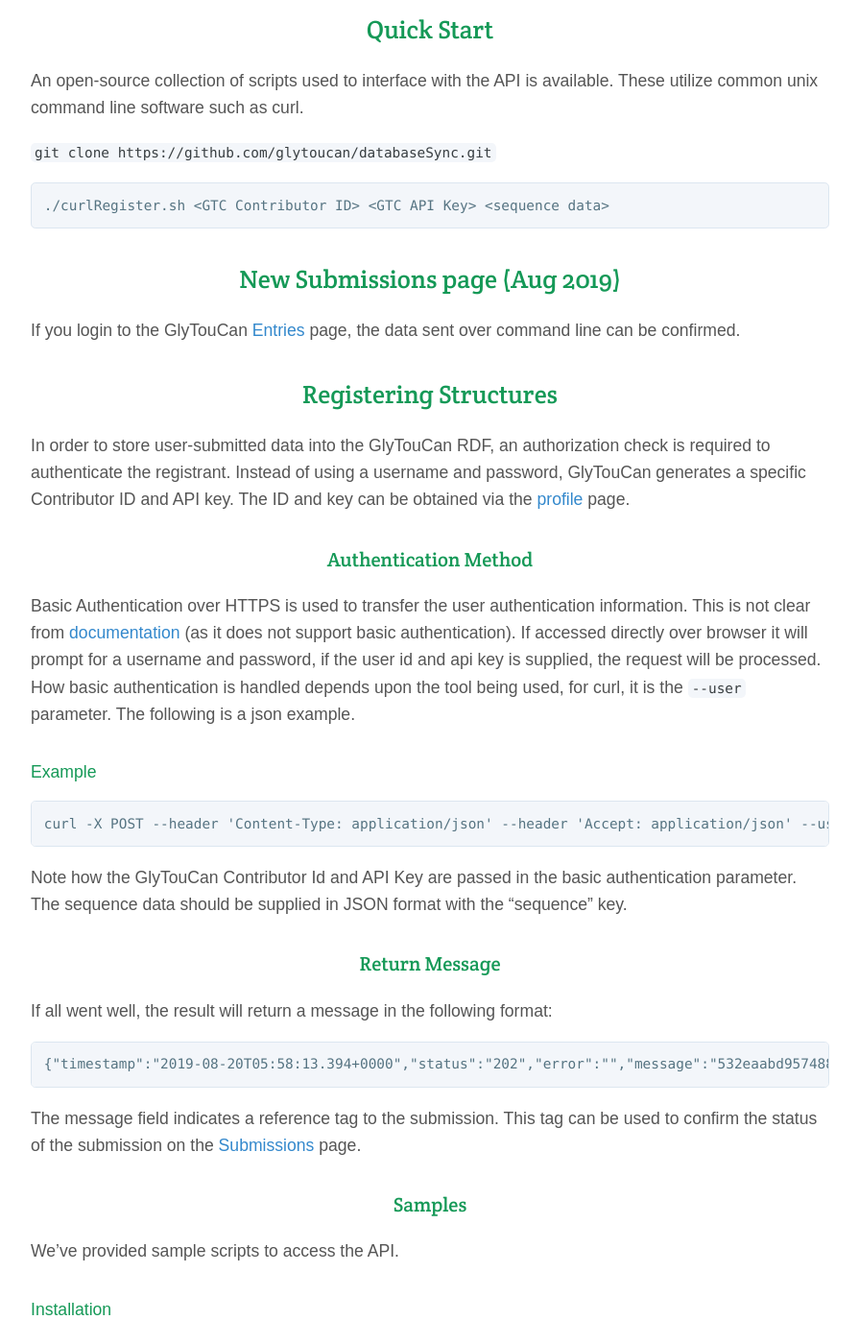
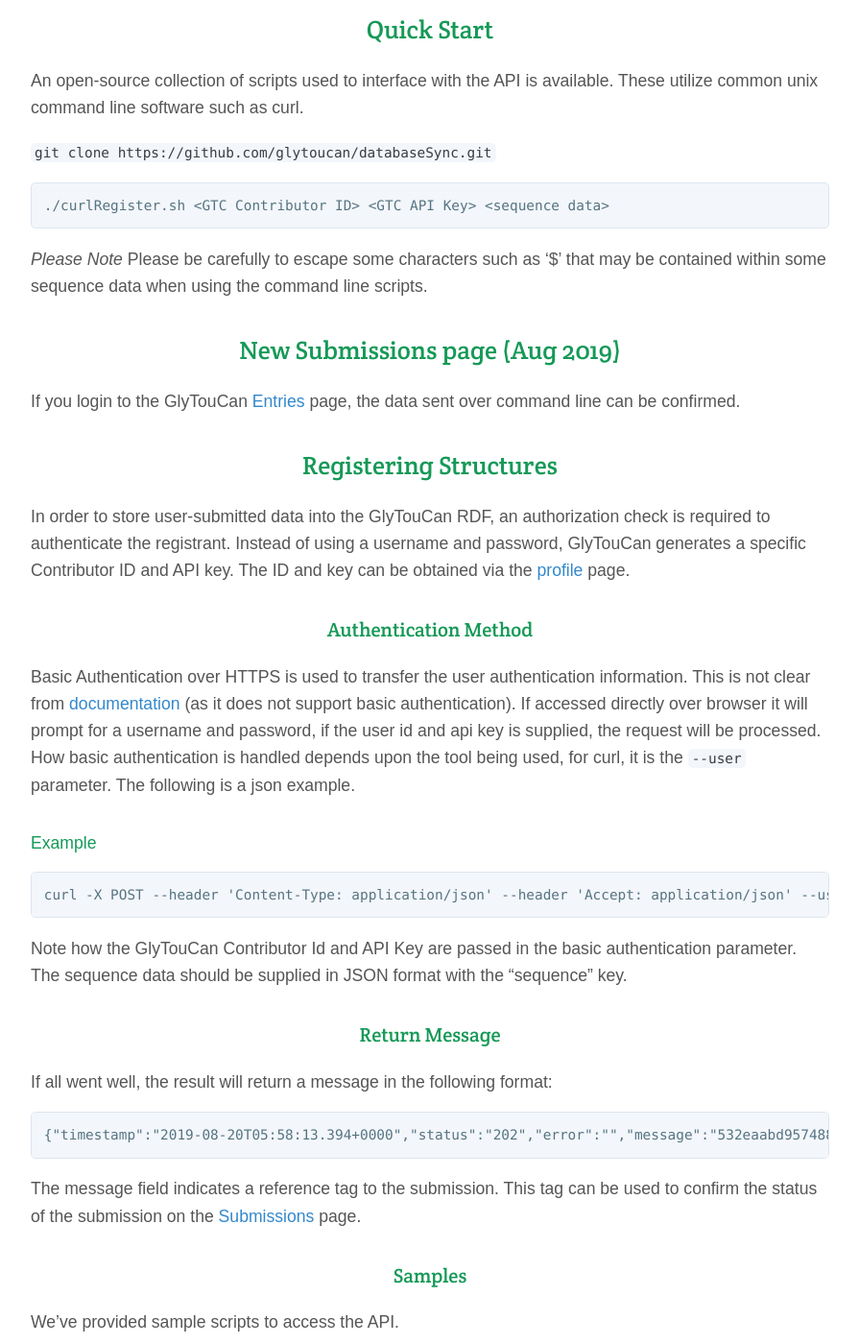
Before and after one commit to glytoucan/glytoucan, a Jekyll site: the page built from system/basic.md, in a window 1280 px wide and 1400 px high, scrolled down 1113 px. Shown: the whole window at 96% size, without its empty margins (192-1087 px from the left). Built offline with Jekyll 4.4.1, drawn with Linux system fonts in a browser that asks for light colours; nearby versions of some CDN libraries; some of the changed text lies outside the part shown.

Commit message:
Update basic.md
To note input sequence should be escaped.

````diff
--- a/system/basic.md
+++ b/system/basic.md
@@ -18,6 +18,9 @@
 ```
 ./curlRegister.sh <GTC Contributor ID> <GTC API Key> <sequence data>
 ```
+
+*Please Note*
+Please be carefully to escape some characters such as ‘$’ that may be contained within some sequence data when using the command line scripts.
 
 ## New Submissions page (Aug 2019)
 
@@ -66,7 +69,7 @@
 {"timestamp":"2021-01-05T10:10:16.972+0000","status":"202 ACCEPTED","error":"","message":"bdb497c8f2b103451a6320f765853e2c6c6c5c6dc64aec7ca5b48c96b0658675","path":"/glycan/register"}
 ```
 
-*Please Note*
+*Please Note:*
 The scripts ending with Test.sh are hard-coded to access the test environment using the test domain name.  To submit to the main site, use the scripts without "Test".
 
 
````
